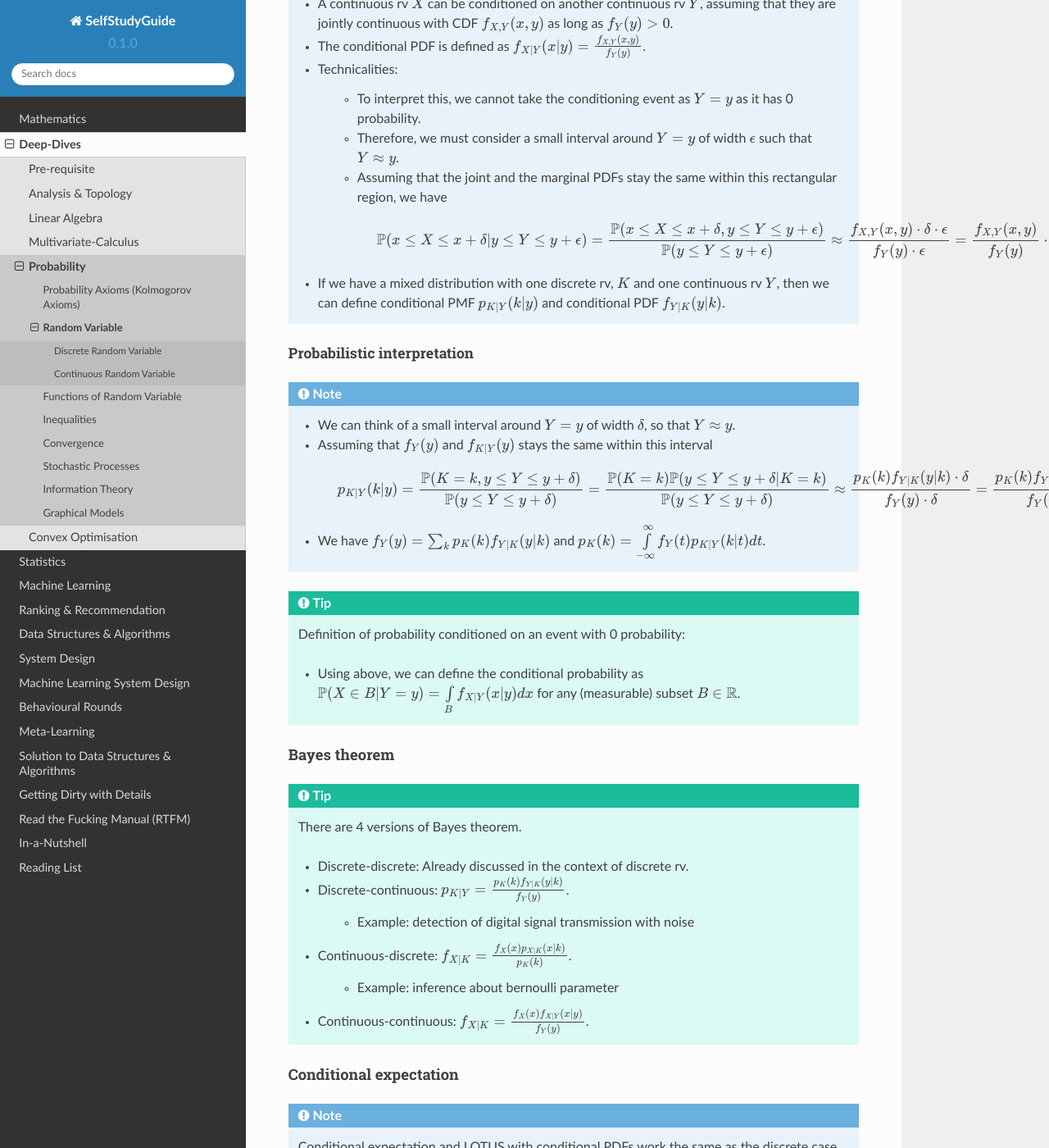
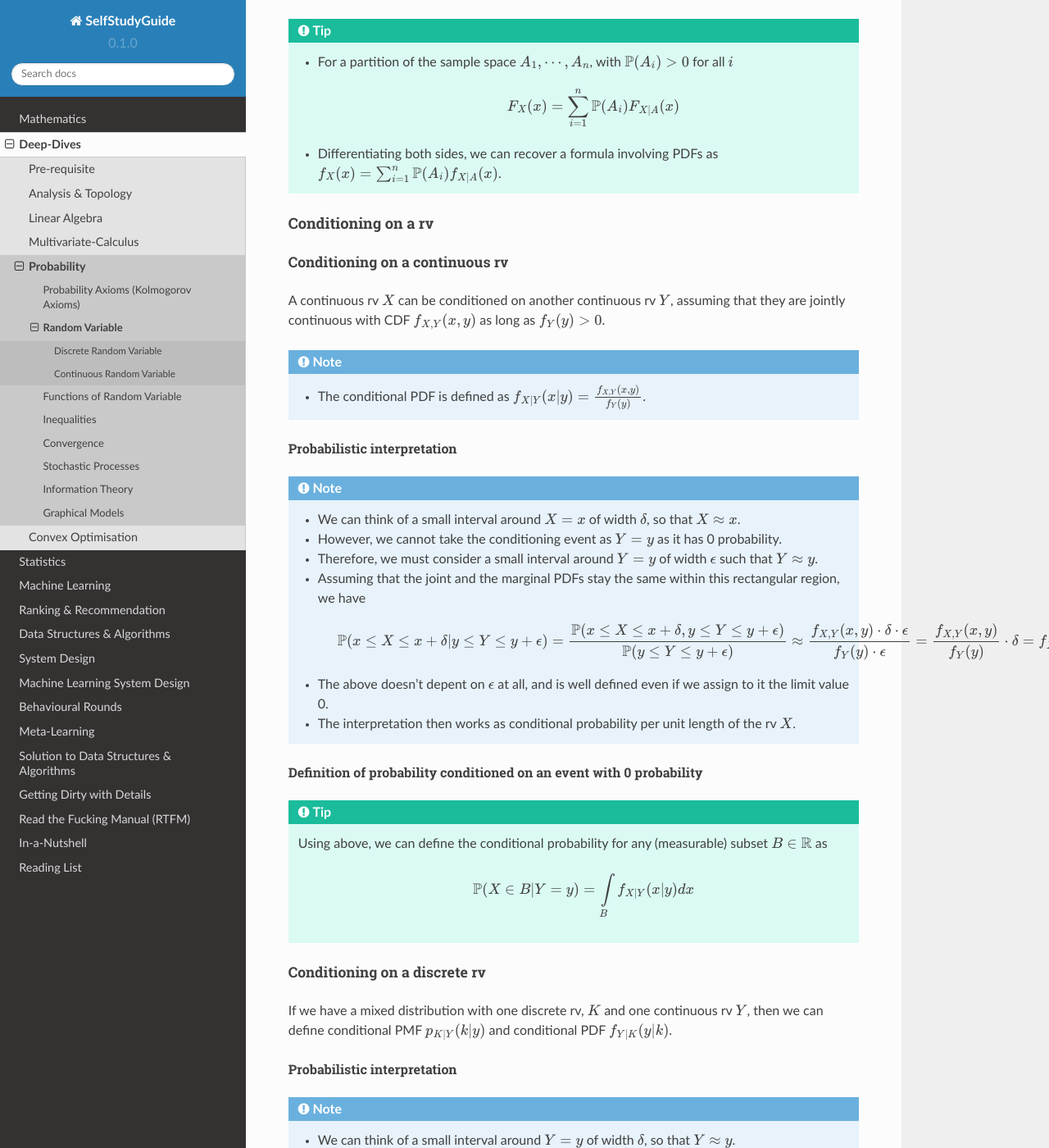
Before and after one commit to uselesstechjunks/leetcode, a Sphinx documentation site: the page built from docs/source/math/prob/rv.rst, in a window 1280 px wide and 1400 px high, scrolled down 16727 px. Shown: the whole window at 82% size. Built offline with Sphinx 7.4.7 and the Read the Docs theme 2.0.0, drawn with Linux system fonts in a browser that asks for light colours; some of the changed text lies outside the part shown.

Commit message:
Update rv.rst (#90)
* Update rv.rst

* Update rv.rst

* Update rv.rst

```diff
--- a/docs/source/math/prob/rv.rst
+++ b/docs/source/math/prob/rv.rst
@@ -14,6 +14,9 @@ Discrete Random Variable
 *********************************************
 Discrete = values are from a finite/countably infinite subset of :math:`\mathbb{R}`.
 
+
+Probability mass function
+=========================================
 .. note::
 	For a discrete rv, :math:`X`:
 
@@ -330,6 +333,8 @@ Continuous Random Variable
 
 Continuous = values are from an uncountable subset of :math:`\mathbb{R}`.
 
+Probability density function
+=========================================
 .. note::
 	* When the set is uncountable, the probability :math:`\mathbb{P}(X=x)` of each individual such values :math:`x` is 0.
 	* Therefore, the probabilistic interpreration has to work with a subset of the real line :math:`B\subset\mathbb{R}`.
@@ -350,11 +355,16 @@ Continuous = values are from an uncountable subset of :math:`\mathbb{R}`.
 	* Normalisation property holds, i.e.
 
 		.. math:: \mathbb{P}(-\infty< X<\infty)=\int\limits_{-\infty}^\infty f_X(x)dx=1.
-	* To understand why it is called a density
 
-		* We can think of a small interval :math:`[x,x+\delta]`, for some :math:`\delta>0` as :math:`\delta\to 0`.
-		* Assuming that :math:`f_X(x)` is "well behaved" (its values doesn't jump around fanatically), we can assume that it stays (almost) constant for this entire interval.
-		* Therefore, :math:`\mathbb{P}(X\in[x,x+\delta])=\int\limits_x^{x+\delta} f_X(t)dt\approx f_X(x)\cdot\delta`, and :math:`f_X(x)` can be thought of "probability per unit length".
+Probabilistic interpretation
+---------------------------------------------------
+.. note::
+	To understand why it is called a density
+
+		* We consider an interval :math:`[x,x+\delta]`, for some small :math:`\delta>0`.
+		* Assuming that :math:`f_X(x)` is "well behaved" (its values doesn't jump around fanatically), we assume that it stays (almost) constant for this entire interval.
+		* Therefore, :math:`\mathbb{P}(X\in[x,x+\delta])=\int\limits_x^{x+\delta} f_X(t)dt\approx f_X(x)\cdot\delta`.
+		* Hence, :math:`f_X(x)` can be thought of "probability per unit length".
 
 .. attention::
 	* A PDF can take arbitrarily large values as long as the normalisation property holds, e.g.
@@ -443,6 +453,8 @@ Regardless of whether a rv is discrete or continuous, there event :math:`\{X\leq
 			    \int\limits_{-\infty}^x f_X(x) dx, & \text{if $X$ is continuous}
 			  \end{cases}
 
+Properties of CDF
+--------------------------------------------------
 .. attention::
 	* Monotonic: The CDF :math:`F_X(x)` is non-decreasing. If :math:`x_1<x_2`, then :math:`F_X(x_1)\leq F_X(x_2)`.
 	* Normalised: We have :math:`\lim\limits_{x\to -\infty} F_X(x)=0` and :math:`\lim\limits_{x\to \infty} F_X(x)=1`.
@@ -476,17 +488,19 @@ Similar to the single continuous variable case, we say that two rvs, :math:`X` a
 	* Normalisation property holds.
 
 		.. math:: \int\limits_{-\infty}^\infty\int\limits_{-\infty}^\infty f_{X,Y}(x,y)dx dy=1
-	* To understand when it would truly be a jointly continuous rv
 
-		* For some small :math:`\delta>0` and :math:`\delta\to 0`, we can think of a small rectangular segment :math:`[x,x+\delta]\times[y,y+\delta]`.
-		* Assuming that :math:`f_{X,Y}` is "well behaved (its values doesn’t jump around fanatically), we can assume that it stays (almost) constant for this entire interval.
-		* Therefore
+Probabilistic interpretation
+---------------------------------------------------
+.. note::
+	* For some small :math:`\delta>0` and :math:`\epsilon>0`, we consider the rectangular area :math:`[x,x+\delta]\times[y,y+\epsilon]`.
+	* Assuming that :math:`f_{X,Y}` is "well behaved", we can assume that it stays (almost) constant within this small rectangular region.
+	* Therefore
 
-			.. math:: \mathbb{P}(x\leq X\leq x+\delta, y\leq Y\leq y+\delta)=\int\limits_x^{x+\delta}\int\limits_y^{y+\delta}f_{X,Y}(t,v)dt dv\approx f_{X,Y}(x,y)\cdot\delta^2.
-		* Hence :math:`f_{X,Y}(x,y)` can be thought of as probability per unit area.
+		.. math:: \mathbb{P}(x\leq X\leq x+\delta, y\leq Y\leq y+\epsilon)=\int\limits_x^{x+\delta}\int\limits_y^{y+\epsilon}f_{X,Y}(t,v)dt dv\approx f_{X,Y}(x,y)\cdot\delta\cdot \epsilon.
+	* Hence :math:`f_{X,Y}(x,y)` can be thought of as the joint probability per unit area.
 
 .. warning::
-	If :math:`X=g(Y)`, then the entire function :math:`f_{X,Y}` has an area of 0 in the :math:`\mathbb{R}^2` plane. Therefore, we cannot define a PDF which can represent probability per unit area. So :math:`X` and :math:`Y` cannot be **jointly** continuous even if the marginal PDFs are well defined.
+	If :math:`X=g(Y)`, then the entire function :math:`f_{X,Y}` has an area of 0 in the :math:`\mathbb{R}^2` plane. Therefore, we cannot define a PDF which can represent probability per unit area. So :math:`X` and :math:`Y` cannot be **jointly** continuous even if they are **marginally** continuous (i.e. their marginal PDFs are well defined).
 
 .. note::
 	* The marginal probability is defined as :math:`f_X(x)=\int\limits_{-\infty}^\infty f_{X,Y}(x,y)dy` (similarly for :math:`f_Y(y)`).
@@ -500,26 +514,25 @@ Similar to the single continuous variable case, we say that two rvs, :math:`X` a
 	* Extends naturally for more than 2 rvs.
 	* All the properties for expectation holds as usual.
 
-
 Conditioning
 =========================================================
 A continuous rv can be conditioned on an event, or another rv, discrete or continuous.
 
 Conditioning on an event
 ---------------------------------------------------
+A continuous rv can be conditioned on an event :math:`A` with :math:`\mathbb{P}(A)>0` and we can define a conditional PDF :math:`f_{X|A}(x)` such that for any (measurable) subset :math:`B\in\mathbb{R}`
+
+	.. math:: \mathbb{P}(X\in B|A)=\int\limits_B f_{X|A}(x) dx
+
 .. note::
-	* A continuous rv can be conditioned on an event :math:`A` with :math:`\mathbb{P}(A)>0` and we can define a conditional PDF :math:`f_{X|A}(x)` such that for any (measurable) subset :math:`B\in\mathbb{R}`
+	* Normalisation property holds like normal PDFs, i.e. :math:`\int\limits_{-\infty}^\infty f_{X|A}(x) dx=1`.
+	* When the event is defined with the same rv such as :math:`X\in A`, then
 
-		.. math:: \mathbb{P}(X\in B|A)=\int\limits_B f_{X|A}(x) dx
-
-		* Normalisation property holds like normal PDFs, i.e. :math:`\int\limits_{-\infty}^\infty f_{X|A}(x) dx=1`.
-		* When the event is defined with the same rv such as :math:`X\in A`, then
-
-			.. math::
-				f_{X|X\in A}(x)=\begin{cases}
-				\frac{f_{X}(x)}{\mathbb{P}(X\in A)}, & \text{if $X\in A$} \\
-				0, & \text{otherwise}
-				\end{cases}
+		.. math::
+			f_{X|X\in A}(x)=\begin{cases}
+			\frac{f_{X}(x)}{\mathbb{P}(X\in A)}, & \text{if $X\in A$} \\
+			0, & \text{otherwise}
+			\end{cases}
 
 Probabilistic interpretation
 ^^^^^^^^^^^^^^^^^^^^^^^^^^^^^^^^^^^^^^^^^^^^^
@@ -527,64 +540,83 @@ Probabilistic interpretation
 	* We can think of a small interval around :math:`X=x` of width :math:`\delta`, so that :math:`X\approx x`.
 	* Assuming that :math:`f_{X|A}(x)` stays the same within this interval
 
-		.. math:: \mathbb{P}(x\leq X\leq x+\delta|A)=\frac{\mathbb{P}(x\leq X\leq x+\delta,A)}{\mathbb{P}(A)}=\frac{\int\limits_{\{x\leq t\leq x+\delta\}\cap A} f_X(t)dt}{\mathbb{P}(A)}=\frac{f_X(x)}{\mathbb{P}(A)}\int\limits_{\{x\leq t\leq x+\delta\}\cap A} dt\approx f_{X|A}(x)\cdot\delta
+		.. math:: \mathbb{P}(x\leq X\leq x+\delta|A)=\frac{\mathbb{P}(x\leq X\leq x+\delta,A)}{\mathbb{P}(A)}=\frac{\int\limits_{\{x\leq t\leq x+\delta\}\cap A} f_X(t)dt}{\mathbb{P}(A)}=\begin{cases}\frac{f_X(x)}{\mathbb{P}(A)}\int\limits_x^{x+\delta} dt\approx f_{X|A}(x)\cdot\delta & \text{if $[x,x+\delta]\in A$}\\ 0 & \text{otherwise}\end{cases}
 
-	* Therefore, the conditional CDF represents conditional probability given an event per unit length.
+	* So, the conditional PDF represents conditional probability per unit length.
 	* Conditional CDF can be defined as :math:`F_{X|A}(x)=\int\limits_{-\infty}^x f_{X|A}(x) dx`.
 	* Jointly continuous rvs can be conditioned on an event :math:`C=\{x,y\}\in A` with :math:`\mathbb{P}(C)>0` as exactly like above.
 
 Total probability theorem
----------------------------------------------------
+^^^^^^^^^^^^^^^^^^^^^^^^^^^^^^^^^^^^^^^^^^^^^
 .. tip::
 	* For a partition of the sample space :math:`A_1,\cdots,A_n`, with :math:`\mathbb{P}(A_i)>0` for all :math:`i`
 
 		.. math:: F_X(x)=\sum_{i=1}^n \mathbb{P}(A_i) F_{X|A}(x)
 	* Differentiating both sides, we can recover a formula involving PDFs as :math:`f_X(x)=\sum_{i=1}^n \mathbb{P}(A_i) f_{X|A}(x)`.
 
-Conditioning on a random variables
+Conditioning on a rv
 ---------------------------------------------------
+Conditioning on a continuous rv
+^^^^^^^^^^^^^^^^^^^^^^^^^^^^^^^^^^^^^^^^^^^^^
+A continuous rv :math:`X` can be conditioned on another continuous rv :math:`Y`, assuming that they are jointly continuous with CDF :math:`f_{X,Y}(x,y)` as long as :math:`f_Y(y)>0`.
+
 .. note::
-	* A continuous rv :math:`X` can be conditioned on another continuous rv :math:`Y`, assuming that they are jointly continuous with CDF :math:`f_{X,Y}(x,y)` as long as :math:`f_Y(y)>0`.
 	* The conditional PDF is defined as :math:`f_{X|Y}(x|y)=\frac{f_{X,Y}(x,y)}{f_Y(y)}`.
-	* Technicalities:
-
-		* To interpret this, we cannot take the conditioning event as :math:`Y=y` as it has 0 probability.
-		* Therefore, we must consider a small interval around :math:`Y=y` of width :math:`\epsilon` such that :math:`Y\approx y`.
-		* Assuming that the joint and the marginal PDFs stay the same within this rectangular region, we have
-
-			.. math:: \mathbb{P}(x\leq X\leq x+\delta|y\leq Y\leq y+\epsilon)=\frac{\mathbb{P}(x\leq X\leq x+\delta,y\leq Y\leq y+\epsilon)}{\mathbb{P}(y\leq Y\leq y+\epsilon)}\approx\frac{f_{X,Y}(x,y)\cdot\delta\cdot\epsilon}{f_Y(y)\cdot\epsilon}=\frac{f_{X,Y}(x,y)}{f_Y(y)}\cdot\delta=f_{X|Y}(x|y)\cdot\delta
-
-	* If we have a mixed distribution with one discrete rv, :math:`K` and one continuous rv :math:`Y`, then we can define conditional PMF :math:`p_{K|Y}(k|y)` and conditional PDF :math:`f_{Y|K}(y|k)`.
 
 Probabilistic interpretation
+""""""""""""""""""""""""""""""""""""""""""
+.. note::
+	* We can think of a small interval around :math:`X=x` of width :math:`\delta`, so that :math:`X\approx x`.
+	* However, we cannot take the conditioning event as :math:`Y=y` as it has 0 probability.
+	* Therefore, we must consider a small interval around :math:`Y=y` of width :math:`\epsilon` such that :math:`Y\approx y`.
+	* Assuming that the joint and the marginal PDFs stay the same within this rectangular region, we have
+
+		.. math:: \mathbb{P}(x\leq X\leq x+\delta|y\leq Y\leq y+\epsilon)=\frac{\mathbb{P}(x\leq X\leq x+\delta,y\leq Y\leq y+\epsilon)}{\mathbb{P}(y\leq Y\leq y+\epsilon)}\approx\frac{f_{X,Y}(x,y)\cdot\delta\cdot\epsilon}{f_Y(y)\cdot\epsilon}=\frac{f_{X,Y}(x,y)}{f_Y(y)}\cdot\delta=f_{X|Y}(x|y)\cdot\delta
+	* The above doesn't depent on :math:`\epsilon` at all, and is well defined even if we assign to it the limit value 0.
+	* The interpretation then works as conditional probability per unit length of the rv :math:`X`.
+
+Definition of probability conditioned on an event with 0 probability
+""""""""""""""""""""""""""""""""""""""""""""""""""""""""""""""""""""""""""""""""""""
+.. tip::
+	Using above, we can define the conditional probability for any (measurable) subset :math:`B\in\mathbb{R}` as
+
+		.. math:: \mathbb{P}(X\in B|Y=y)=\int\limits_B f_{X|Y}(x|y) dx
+
+Conditioning on a discrete rv
 ^^^^^^^^^^^^^^^^^^^^^^^^^^^^^^^^^^^^^^^^^^^^^
+If we have a mixed distribution with one discrete rv, :math:`K` and one continuous rv :math:`Y`, then we can define conditional PMF :math:`p_{K|Y}(k|y)` and conditional PDF :math:`f_{Y|K}(y|k)`.
+
+Probabilistic interpretation
+""""""""""""""""""""""""""""""""""""""""""
 .. note::
 	* We can think of a small interval around :math:`Y=y` of width :math:`\delta`, so that :math:`Y\approx y`.
 	* Assuming that :math:`f_Y(y)` and :math:`f_{K|Y}(y)` stays the same within this interval
 
 		.. math:: p_{K|Y}(k|y)=\frac{\mathbb{P}(K=k,y\leq Y\leq y+\delta)}{\mathbb{P}(y\leq Y\leq y+\delta)}=\frac{\mathbb{P}(K=k)\mathbb{P}(y\leq Y\leq y+\delta|K=k)}{\mathbb{P}(y\leq Y\leq y+\delta)}\approx\frac{p_K(k)f_{Y|K}(y|k)\cdot\delta}{f_Y(y)\cdot\delta}=\frac{p_K(k)f_{Y|K}(y|k)}{f_Y(y)}
-	* We have :math:`f_Y(y)=\sum_{k}p_K(k)f_{Y|K}(y|k)` and :math:`p_K(k)=\int\limits_{-\infty}^\infty f_Y(t)p_{K|Y}(k|t) dt`.
 
-.. tip::
-	Definition of probability conditioned on an event with 0 probability:
+Total probability theorem
+^^^^^^^^^^^^^^^^^^^^^^^^^^^^^^^^^^^^^^^^^^^^^
+.. note::
+	* We recover the marginals as
 
-	* Using above, we can define the conditional probability as :math:`\mathbb{P}(X\in B|Y=y)=\int\limits_B f_{X|Y}(x|y) dx` for any (measurable) subset :math:`B\in\mathbb{R}`.
+		* :math:`f_Y(y)=\sum_{k}p_K(k)f_{Y|K}(y|k)` and
+		* :math:`p_K(k)=\int\limits_{-\infty}^\infty f_Y(y)p_{K|Y}(k|t) dy`.
 
 Bayes theorem
 ---------------------------------------------------
+There are 4 versions of Bayes theorem.
+
 .. tip::
-	There are 4 versions of Bayes theorem.
-
 	* Discrete-discrete: Already discussed in the context of discrete rv.
-	* Discrete-continuous: :math:`p_{K|Y}=\frac{p_K(k)f_{Y|K}(y|k)}{f_Y(y)}`.
+	* Discrete-continuous: :math:`p_{K|Y}(k|y)=\frac{p_K(k)f_{Y|K}(y|k)}{f_Y(y)}`.
 
 		* Example: detection of digital signal transmission with noise
 
-	* Continuous-discrete: :math:`f_{X|K}=\frac{f_X(x)p_{X|K}(x|k)}{p_K(k)}`.
+	* Continuous-discrete: :math:`f_{X|K}(x|k)=\frac{f_X(x)p_{X|K}(x|k)}{p_K(k)}`.
 
 		* Example: inference about bernoulli parameter
 
-	* Continuous-continuous: :math:`f_{X|K}=\frac{f_X(x)f_{X|Y}(x|y)}{f_Y(y)}`.
+	* Continuous-continuous: :math:`f_{X|Y}(x|y)=\frac{f_X(x)f_{X|Y}(x|y)}{f_Y(y)}`.
 
 Conditional expectation
 --------------------------------------------
```
